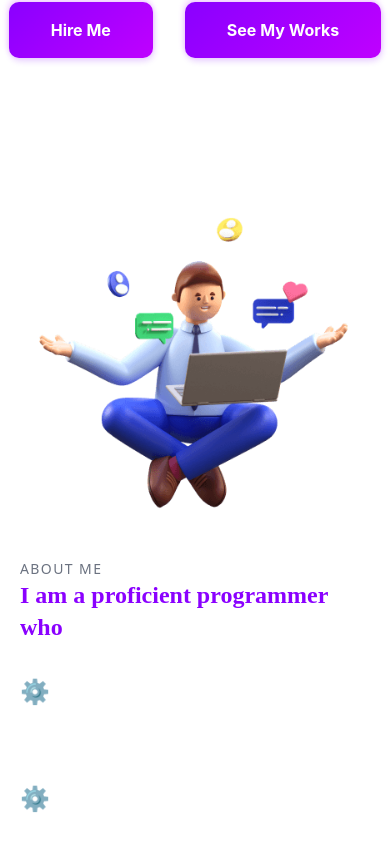
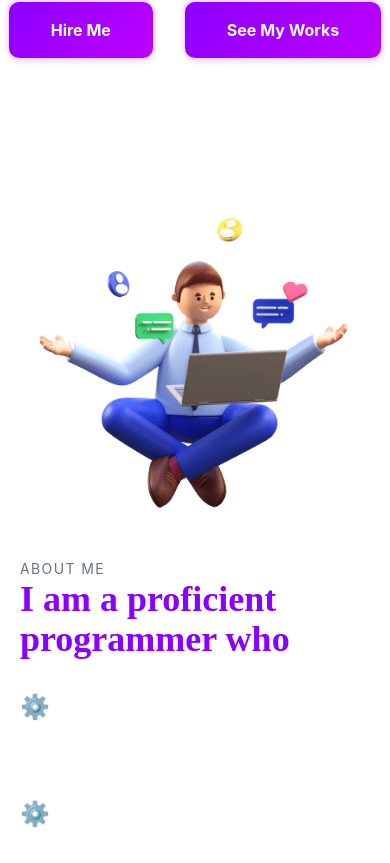
Before and after one commit to pama-arniel/portfolio, a Vue app: page / in a window 390 px wide. Shown: the part 990-1853 px from the top of the page. Built offline with nearby package versions, Linux system fonts and the light colour scheme; what particles.vue would draw is missing.

Commit message:
Change font in about section; don't make font smaller in mobile

```diff
--- a/src/components/About.vue
+++ b/src/components/About.vue
@@ -1,11 +1,11 @@
 <template>
 <section id="about-section" class="body-font overflow-hidden">
-   <div class="container px-5 py-10 mx-auto">
+   <div class="font-inter container px-5 py-10 mx-auto">
       <div class="lg:w-4/5 mx-auto flex flex-wrap">
          <img alt="ecommerce" class="lg:w-1/2 w-full object-cover object-center" src="@/assets/about_hero.png">
          <div class="lg:w-1/2 w-full lg:pl-10 lg:py-6 mt-6 lg:mt-0">
             <h2 class="text-sm title-font text-gray-500 tracking-widest">ABOUT ME</h2>
-            <h1 class="sm:text-4xl text-2xl title-font mb-8 programmer-heading">I am a proficient programmer who</h1>
+            <h1 class="text-4xl title-font mb-8 purple-header">I am a proficient programmer who</h1>
             <div
                v-for="description in descriptions"
                :key="description"
@@ -15,7 +15,7 @@
                   <span class="text-2xl">⚙️ </span>
                </div>
                <div>
-                  <span class="font-medium text-white my-6 ml-2 align-middle">
+                  <span class="font-bold text-white my-6 ml-2 align-middle">
                   {{ description }}
                   </span>
                </div>
@@ -56,12 +56,3 @@ export default {
   }
 }
 </script>
-
-<style scoped>
-.programmer-heading {
-  font-family: 'IBM Plex Sans';
-  font-weight: bold;
-  color: #8A00FF;
-  text-shadow: 1px 2px 12px #ffffff42;
-}
-</style>
```
